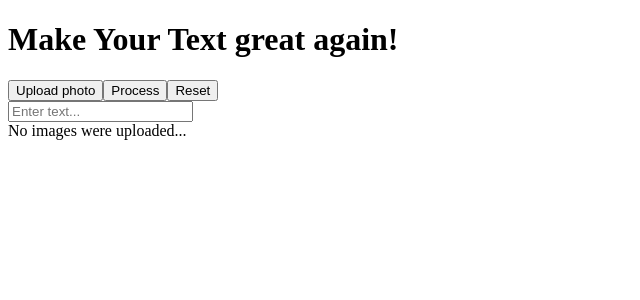
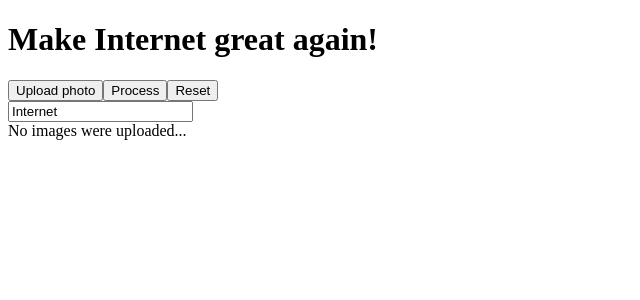
Before and after one commit to thomasvrgn/make-your-text-great-again, a Nuxt app: page / in a window 1280 px wide. Shown: the top 300 px of the page, without its empty margins (0-640 px from the left). Built offline with nearby package versions, Linux system fonts and the light colour scheme.

Commit message:
✨ Random default text selector added.

```diff
--- a/components/Input.vue
+++ b/components/Input.vue
@@ -1,3 +1,14 @@
 <template>
-  <input type="text" name="" id="" class="bg-gray-200 py-2 px-4 w-full rounded text-sm focus:outline-none text-gray-700 focus:bg-gray-300 transition duration-200">
+  <input type="text" name="" id="" class="bg-gray-200 py-2 px-4 w-full rounded text-sm focus:outline-none text-gray-700 focus:bg-gray-300 transition duration-200" v-on:input="updateValue($event.target.value)">
 </template>
+
+<script lang="ts">
+import Vue from 'vue'
+export default Vue.extend({
+  methods: {
+    updateValue: function (value: string) {
+      this.$emit('input', value)
+    }
+  }
+})
+</script>
--- a/layouts/Header.vue
+++ b/layouts/Header.vue
@@ -15,7 +15,7 @@
       </Button>
     </div>
     <div class="container mx-auto w-1/2 mt-4">
-      <Input placeholder="Enter text..." />
+      <Input placeholder="Enter text..." v-model="text" />
     </div>
     <Preview :src="src" v-on:click=openDialog />
   </div>
@@ -35,10 +35,6 @@ export default Vue.extend({
     Input,
     Preview
   },
-  data: () => ({
-    src: '',
-    text: 'Your Text'
-  }),
   methods: {
     openDialog: function () {
       const input = document.createElement('input')
@@ -54,7 +50,23 @@ export default Vue.extend({
     },
     resetDialog: function () {
       this.src = ''
+    },
+    getRandomItem: function () : string {
+      return this.randoms_items[Math.floor(Math.random() * this.randoms_items.length)]
     }
+  },
+  data: () => ({
+    src: '',
+    text: '',
+    randoms_items: [
+      'Ness',
+      'America',
+      'this project',
+      'Internet'
+    ]
+  }),
+  mounted: function () {
+    this.text = this.getRandomItem()
   }
 })
 </script>
```
